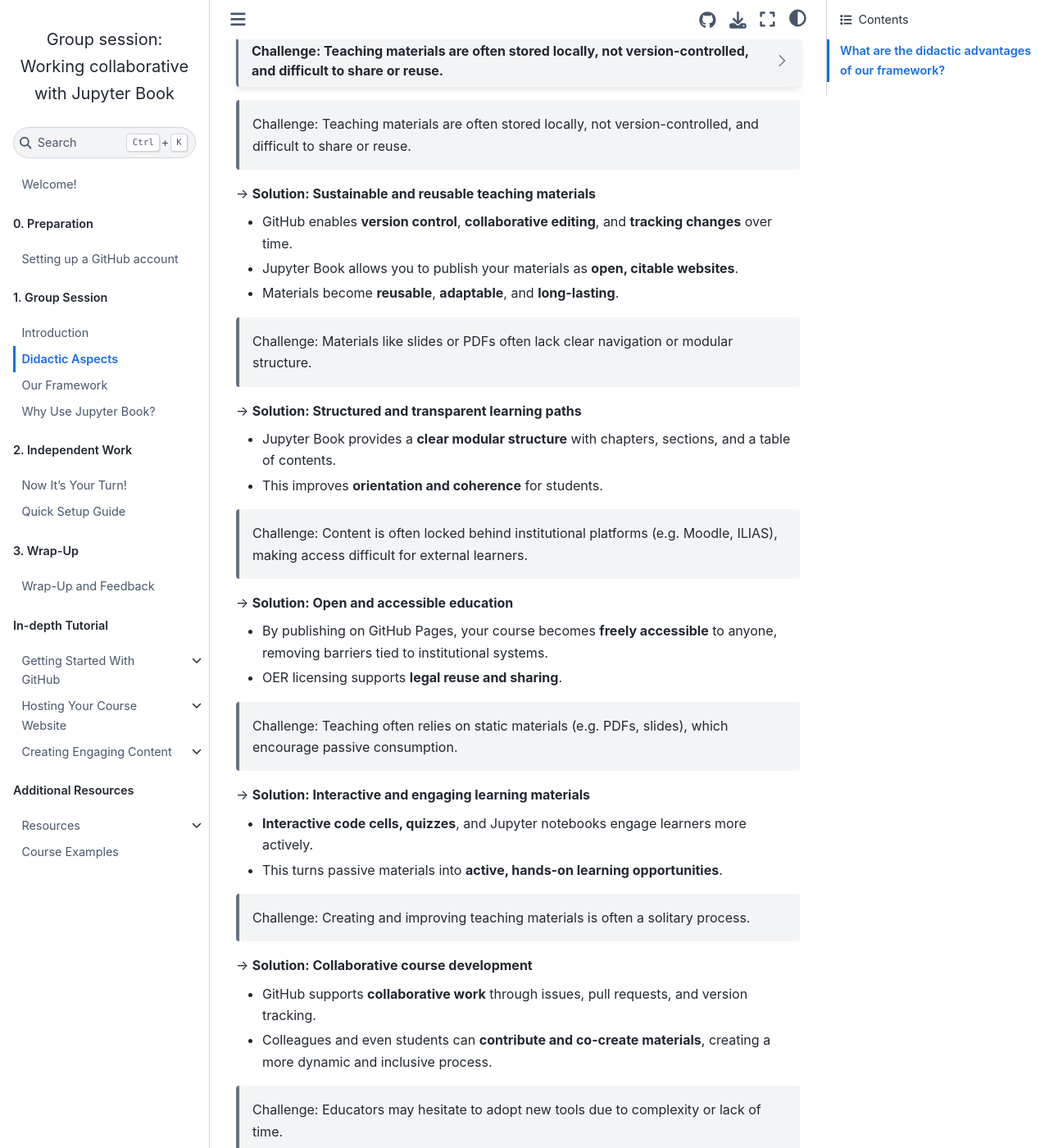
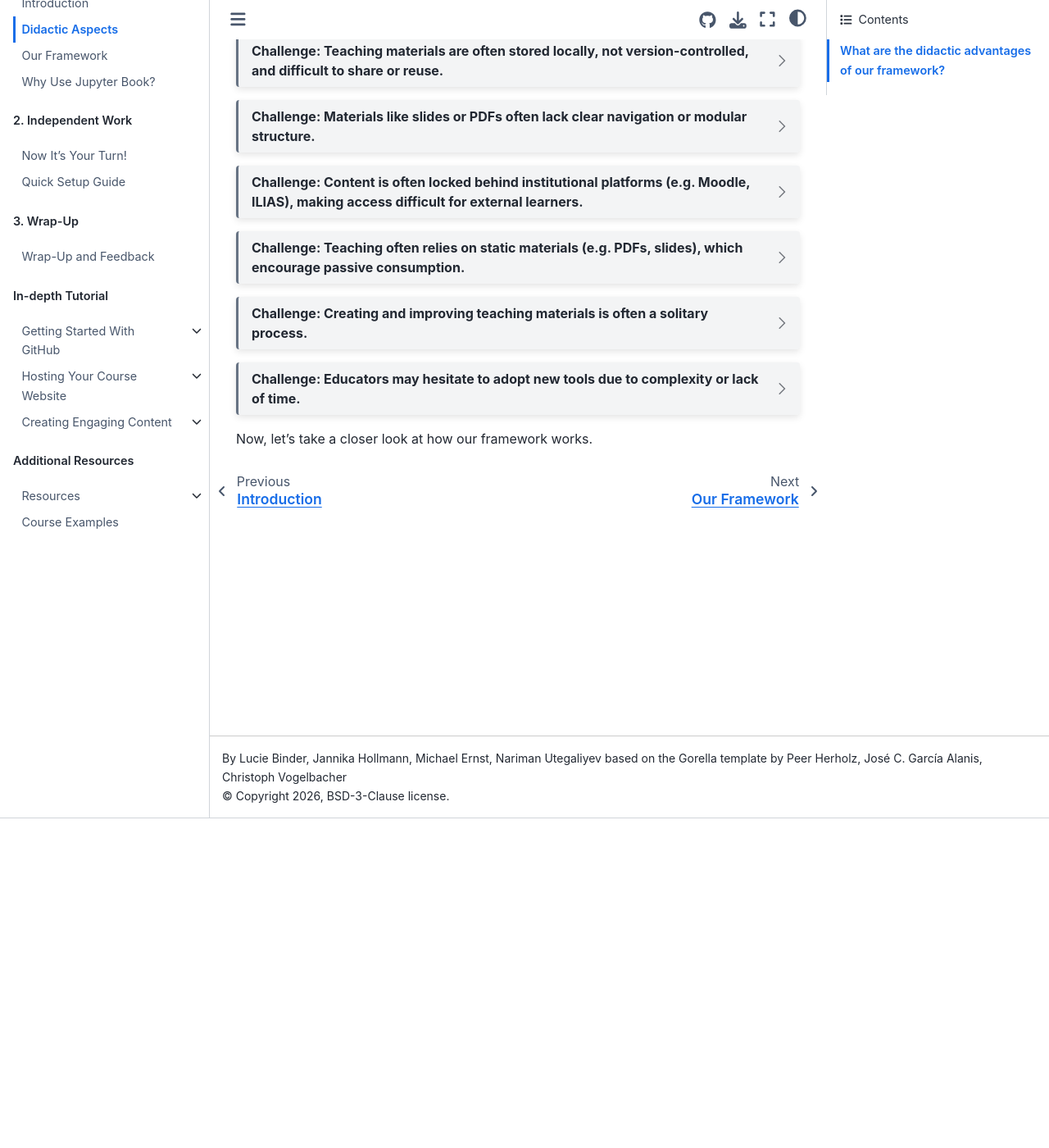
Before and after one commit to luciebinder/ws-openness-2025, a Jupyter Book: the page built from general-information/didactic.md, in a window 1280 px wide and 1400 px high, scrolled down 402 px. Shown: the whole window at 82% size. Built offline with Jupyter Book 1.0.4 settings and Sphinx 7.4.7 and the Sphinx Book theme 1.1.4, drawn with Linux system fonts in a browser that asks for light colours; some of the changed text lies outside the part shown.

Commit message:
Refactor teaching materials with dropdown
Replaced challenges with dropdowns for better navigation and clarity. Enhanced the structure of teaching materials by introducing modular sections.

````diff
--- a/general-information/didactic.md
+++ b/general-information/didactic.md
@@ -35,43 +35,34 @@
    - Materials become **reusable**, **adaptable**, and **long-lasting**.
 ```
 
-
-> Challenge: Teaching materials are often stored locally, not version-controlled, and difficult to share or reuse.
-
-→ **Solution: Sustainable and reusable teaching materials**
-   - GitHub enables **version control**, **collaborative editing**, and **tracking changes** over time.
-   - Jupyter Book allows you to publish your materials as **open, citable websites**.
-   - Materials become **reusable**, **adaptable**, and **long-lasting**.
-
-> Challenge: Materials like slides or PDFs often lack clear navigation or modular structure.
-
+```{dropdown} Challenge: Materials like slides or PDFs often lack clear navigation or modular structure.
 → **Solution: Structured and transparent learning paths**
    - Jupyter Book provides a **clear modular structure** with chapters, sections, and a table of contents.
    - This improves **orientation and coherence** for students.
+```
 
-> Challenge: Content is often locked behind institutional platforms (e.g. Moodle, ILIAS), making access difficult for external learners.
-
+```{dropdown} Challenge: Content is often locked behind institutional platforms (e.g. Moodle, ILIAS), making access difficult for external learners.
 → **Solution: Open and accessible education**
    - By publishing on GitHub Pages, your course becomes **freely accessible** to anyone, removing barriers tied to institutional systems.
    - OER licensing supports **legal reuse and sharing**.
+```
 
-> Challenge: Teaching often relies on static materials (e.g. PDFs, slides), which encourage passive consumption.
-
+```{dropdown} Challenge: Teaching often relies on static materials (e.g. PDFs, slides), which encourage passive consumption.
 → **Solution: Interactive and engaging learning materials**
    - **Interactive code cells, quizzes**, and Jupyter notebooks engage learners more actively.
    - This turns passive materials into **active, hands-on learning opportunities**.
+```
 
-> Challenge: Creating and improving teaching materials is often a solitary process.
-
+```{dropdown} Challenge: Creating and improving teaching materials is often a solitary process.
 → **Solution: Collaborative course development**
    - GitHub supports **collaborative work** through issues, pull requests, and version tracking.
    - Colleagues and even students can **contribute and co-create materials**, creating a more dynamic and inclusive process.
+```
 
-> Challenge: Educators may hesitate to adopt new tools due to complexity or lack of time.
-
+```{dropdown} Challenge: Educators may hesitate to adopt new tools due to complexity or lack of time.
 → **Solution: Low entry barriers**
    - Our **ready-to-use course template** and clear documentation make getting started simple and efficient.
    - Even with limited technical experience, educators can quickly build and maintain high-quality digital courses.
-
+```
 
 Now, let’s take a closer look at how our framework works.
````
